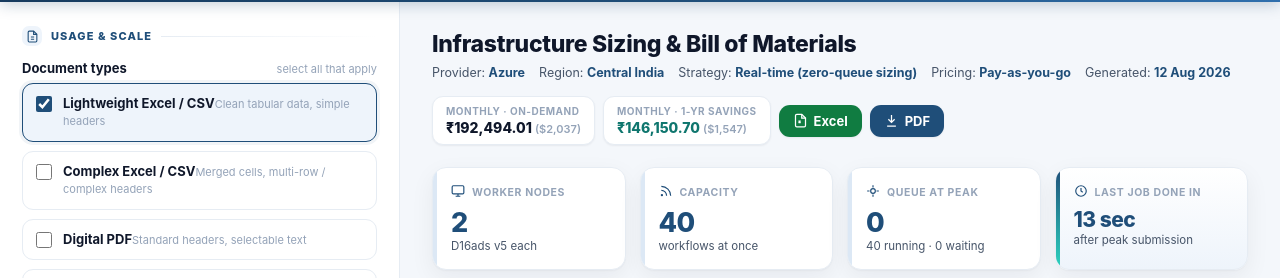
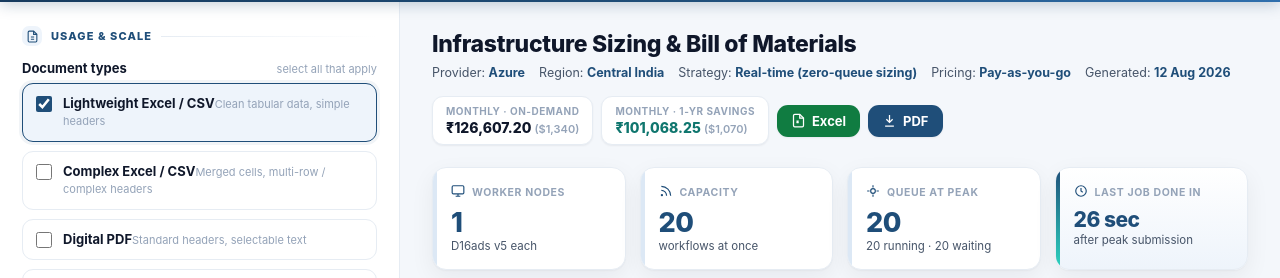
Before and after one commit to amanraja-spm/BOM-new-tool, a website: page index.html in a window 1280 px wide. Shown: the part 74-352 px from the top of the page. Drawn offline with Linux system fonts and the light colour scheme; no server answers.

Commit message:
Derive all pool node counts from concurrent users (no baseline)

```diff
--- a/index.html
+++ b/index.html
@@ -604,6 +604,14 @@ var REGION_LABEL = {"southafricanorth":"South Africa North","southafricawest":"S
     var ramCap=Math.floor(tier.ram/ramPerJob);
     var jobsPerNode=Math.max(1,Math.min(cpuCap,ramCap,20));
 
+    // ── node counts derived from CONCURRENT USERS (nothing hardcoded) ──
+    var usersPerNode = realtime ? jobsPerNode : jobsPerNode*3;   // queue-tolerant packs 3× users/node
+    var nWneed = Math.max(1, Math.ceil(boq.users / usersPerNode));
+    var nW  = (NODE_OV.u1!=null && NODE_OV.u1>=1) ? NODE_OV.u1 : nWneed;              // userpool 1
+    var u2n = (NODE_OV.u2!=null && NODE_OV.u2>=0) ? NODE_OV.u2 : Math.max(1, Math.ceil(nW/2));       // userpool 2 = ½ primary
+    var sysn= (NODE_OV.sys!=null && NODE_OV.sys>=0) ? NODE_OV.sys : Math.max(1, Math.ceil((nW+u2n)/10)); // 1 system node / ~10 workers
+    var budgetCapped = false;
+
     // ── per-node compute costs (live/baseline) with Windows-licensing uplift ──
     var workerNode=nodeCost(tier.sku, tier.aws);
     var p2=nodeCost(SKU_POOL2, POOL2[pKey]), sysv=nodeCost(SKU_SYS, POOLS[pKey]);
@@ -611,9 +619,7 @@ var REGION_LABEL = {"southafricanorth":"South Africa North","southafricawest":"S
     var wNodeM=perNodeM*osFactor, wNodeS=perNodeS*osFactor;
     var p2M=p2.monthly*osFactor, p2S=p2.savings*osFactor;
     var sysM=sysv.monthly*osFactor, sysS=sysv.savings*osFactor;
-    // node counts — user-editable overrides (userpool 2 & systempool), else defaults
-    var u2n = (NODE_OV.u2!=null && NODE_OV.u2>=0) ? NODE_OV.u2 : 2;
-    var sysn = (NODE_OV.sys!=null && NODE_OV.sys>=0) ? NODE_OV.sys : 1;
+    // pool line costs (counts derived from concurrent users above; still editable in the table)
     var pool2Final=u2n*envFactor*p2M, pool2FinalS=u2n*envFactor*p2S;
     var systemFinal=sysn*envFactor*sysM, systemFinalS=sysn*envFactor*sysS;
 
@@ -662,14 +668,6 @@ var REGION_LABEL = {"southafricanorth":"South Africa North","southafricawest":"S
     // fixed monthly cost of everything EXCEPT the scaling worker pool (userpool 1)
     var otherTotal = storageFinal + pool2Final + systemFinal + networkFinal + dbFinal
       + registryFinal + monitorFinal + kvFinal + peFinal + egressFinal + gatewayFinal + supportFinal + aiTotalFinal;
-
-    // worker nodes (userpool 1): capacity-needed, budget-capped, or a manual override
-    var nWneed = realtime ? Math.max(1,Math.ceil(peakN/jobsPerNode)) : Math.max(1,Math.ceil(peakN/(jobsPerNode*3)));
-    var perNwCost = envFactor*wNodeM;   // cost added per +1 worker node (across all environments)
-    var maxByBudget = perNwCost>0 ? Math.floor((budget-otherTotal)/perNwCost) : nWneed;
-    var nWauto = Math.max(1, Math.min(nWneed, Math.max(1, maxByBudget)));
-    var nW = (NODE_OV.u1!=null && NODE_OV.u1>=1) ? NODE_OV.u1 : nWauto;   // manual override wins
-    var budgetCapped = (NODE_OV.u1==null) && (nW < nWneed);
 
     var totalSlots=nW*jobsPerNode;
     var running=Math.min(peakN,totalSlots);
```
